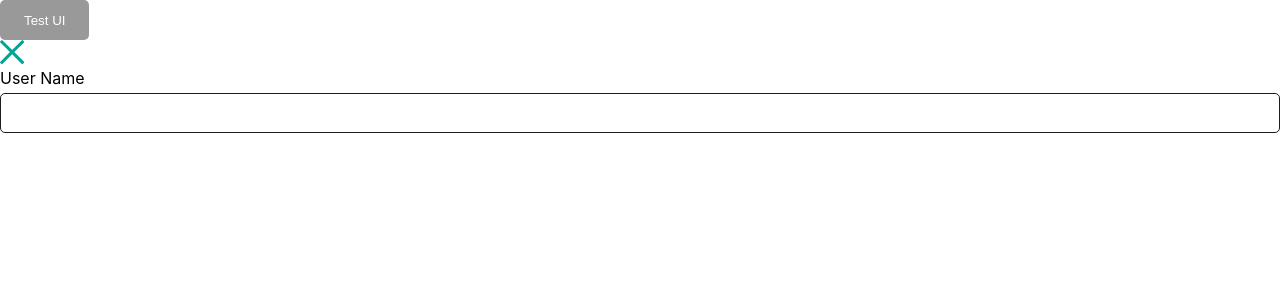
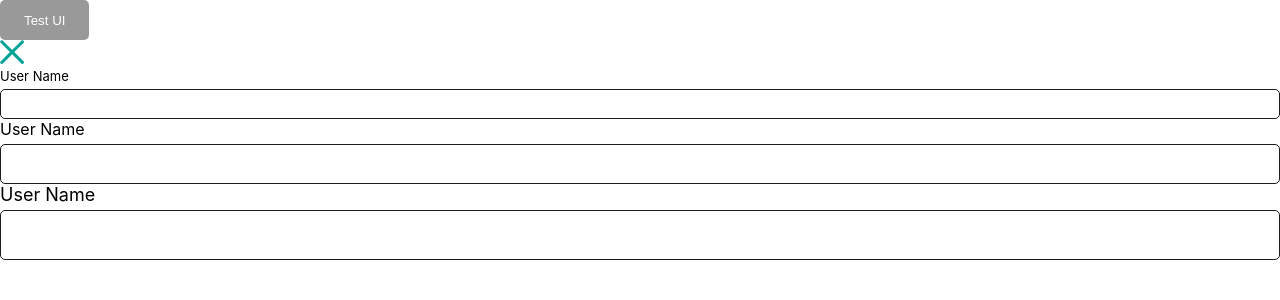
Before and after one commit to abhimax/react-ts-component-lib, a React (Create React App) app: page / in a window 1280 px wide. Shown: the top 300 px of the page. Built offline with nearby package versions, Linux system fonts and the light colour scheme.

Commit message:
feat: code optimizations

```diff
--- a/src/App.tsx
+++ b/src/App.tsx
@@ -10,7 +10,9 @@ function App() {
     <div className="App">
       <Button label="Test UI" />
       <Icon name="cross" size={24} />
+      <Input label="User Name" size="small" />
       <Input label="User Name" />
+      <Input label="User Name" size="large" />
     </div>
   );
 }
--- a/src/components/Input/Input.tsx
+++ b/src/components/Input/Input.tsx
@@ -5,9 +5,10 @@ type InputProps = {
   label: string;
   size?: "small" | "medium" | "large";
   error?: string;
+  className?: string;
 } & Omit<
   React.InputHTMLAttributes<HTMLInputElement>,
-  "size" | "label" | "error"
+  "size" | "label" | "error" | "className"
 >;
 
 const Input: React.FC<InputProps> = ({
@@ -19,12 +20,8 @@ const Input: React.FC<InputProps> = ({
 }) => {
   const inputClassName = classNames(
     "input",
-    {
-      "input--small": size === "small",
-      "input--medium": size === "medium",
-      "input--large": size === "large",
-      "input--error": !!error,
-    },
+    size ? `input--${size}` : "",
+    error ? `input--${error}` : "",
     className
   );
 
```
